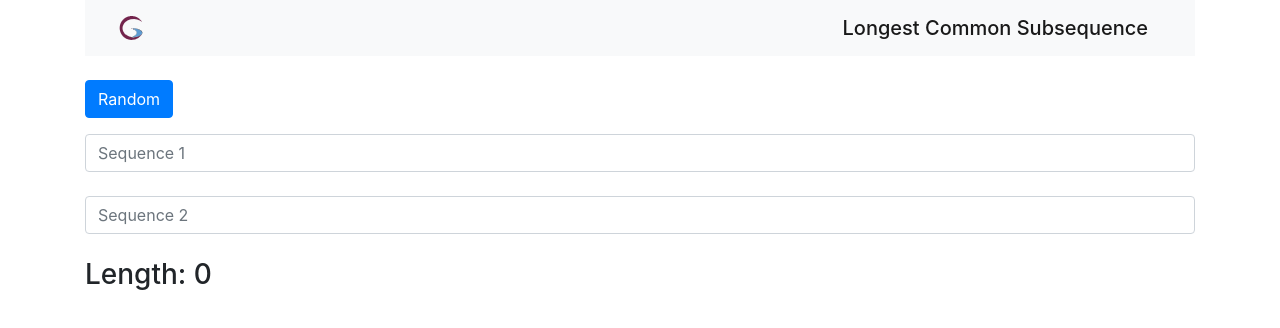
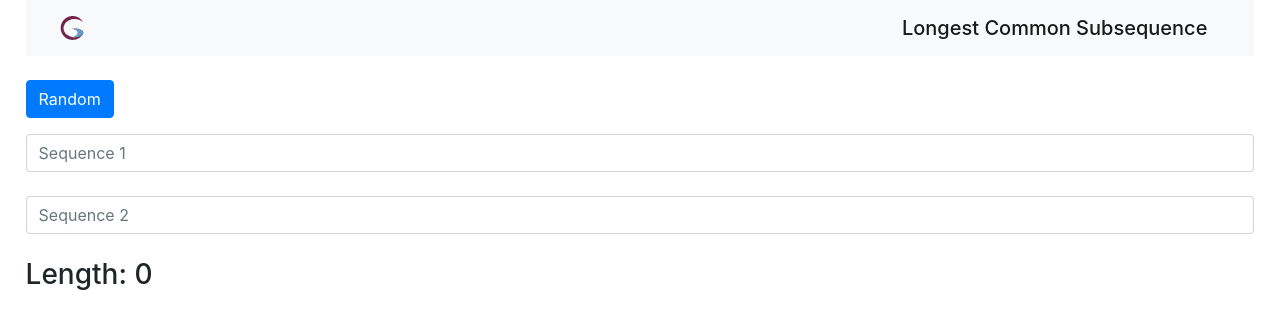
Before and after one commit to geoshoouh/show-lcs, a React (Vite) app: page / in a window 1280 px wide. Shown: the top 328 px of the page. Built offline with nearby package versions, Linux system fonts and the light colour scheme.

Commit message:
minor css changes

```diff
--- a/src/App.css
+++ b/src/App.css
@@ -0,0 +1,4 @@
+.app-container {
+    margin-left: 2%;
+    margin-right: 2%;
+}
--- a/src/App.tsx
+++ b/src/App.tsx
@@ -27,7 +27,7 @@ function App() {
 
 
   return (
-    <div className="container">
+    <div className="app-container">
       <nav className="navbar navbar-light bg-light">
         <div className="container-fluid">
           <img src="src/assets/github-logo.svg" alt="" width="30" height="24"/>
```
